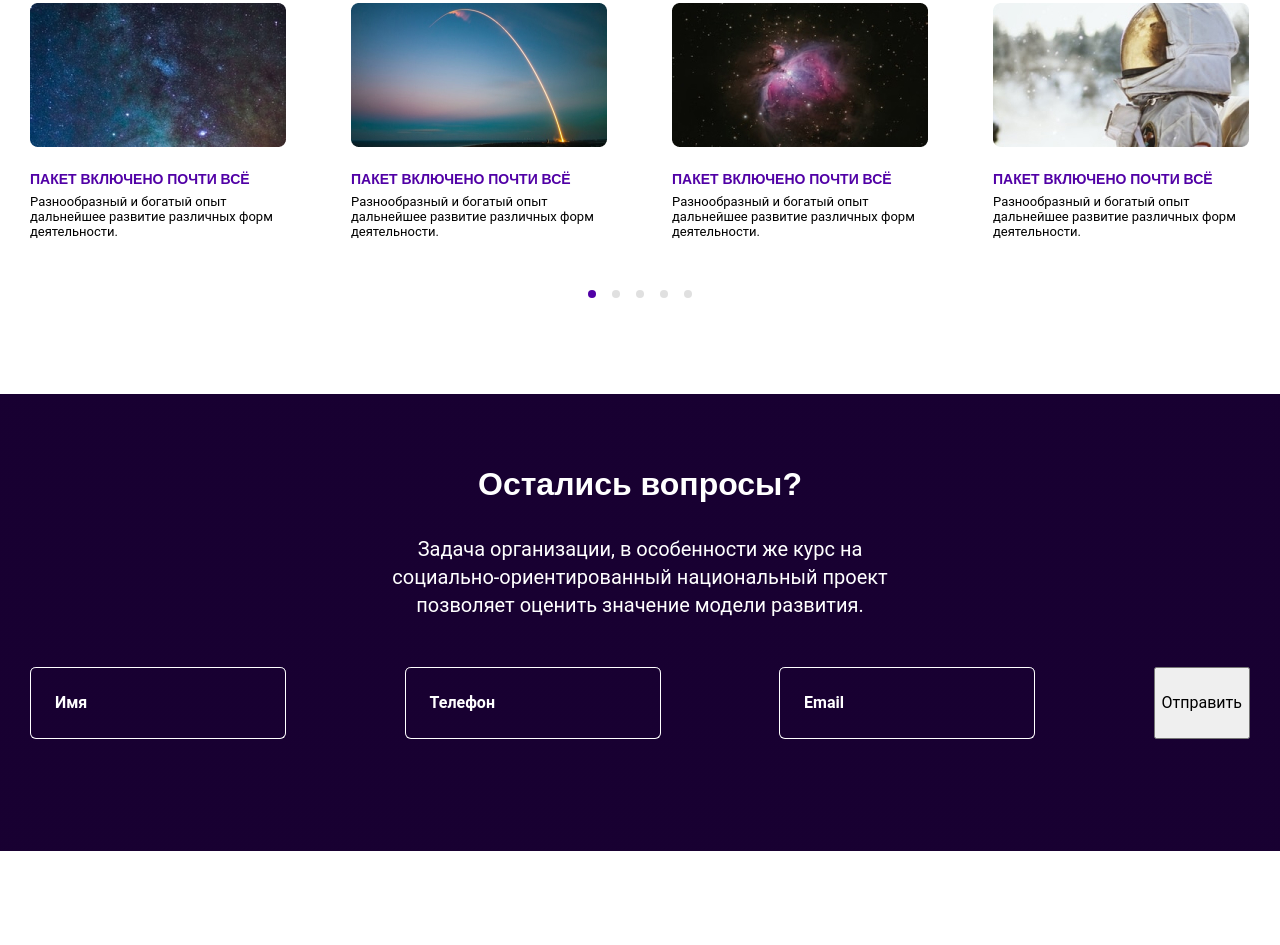
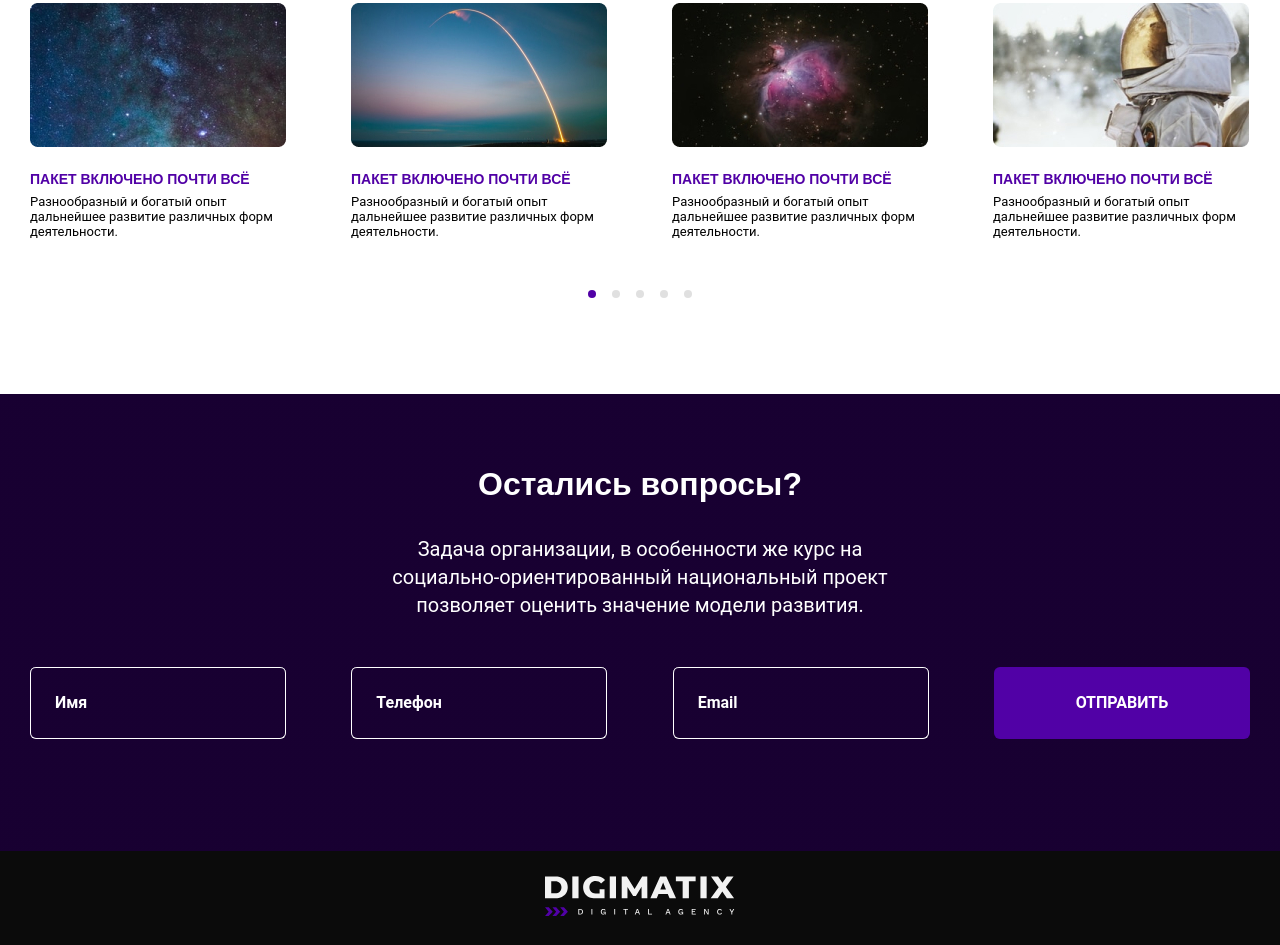
Before and after one commit to igorek699669/frontend-piter-test, a website: page src/assets/index.html in a window 1280 px wide. Shown: the part 1047-1992 px from the top of the page. Before the commit the page ends 1898 px from the top, so only its background shows below. Drawn offline with nearby package versions, Linux system fonts and the light colour scheme; files that its build step writes are made by us from their sources; a web font is replaced by a local one.

Commit message:
#frontend - add footer

```diff
--- a/src/assets/index.html
+++ b/src/assets/index.html
@@ -250,12 +250,15 @@
                             <input id="email" name="email" type="text">
                             <label for="email">Email</label>
                         </div>
-                        <button>Отправить</button>
+                        <button class="btn">Отправить</button>
                     </form>
                 </div>
             </div>
         </section>
     </main>
+    <footer class="footer">
+        <img src="img/header/logo.svg" alt="">
+    </footer>
 
     <script
             src="https://code.jquery.com/jquery-3.5.1.min.js"
--- /dev/null
+++ b/src/sass/_footer.sass
@@ -0,0 +1,5 @@
+.footer
+  text-align: center
+  padding-top: 25px
+  padding-bottom: 25px
+  background-color: rgba(11, 11, 11, 1)
--- a/src/sass/_questions-section.sass
+++ b/src/sass/_questions-section.sass
@@ -2,6 +2,17 @@
   padding-top: 72px
   padding-bottom: 112px
   background: url("../img/questions-section/questions-back.png") , linear-gradient(0deg, rgba(0, 0, 0, 0.7), rgba(0, 0, 0, 0.7)), #5101A6
+  .btn
+    background: #5101A6
+    border-radius: 6px
+    height: 72px
+    font-size: 16px
+    color: #ffffff
+    font-weight: 700
+    text-transform: uppercase
+    font-family: 'Roboto' , sans-serif
+    max-width: 256px
+    width: 100%
   .header-text
     font-size: 32px
     color: #ffffff
--- a/src/sass/style.sass
+++ b/src/sass/style.sass
@@ -4,6 +4,7 @@
 @import "main-section"
 @import "offers-section"
 @import "questions-section"
+@import "footer"
 
 *
   outline: none
```
